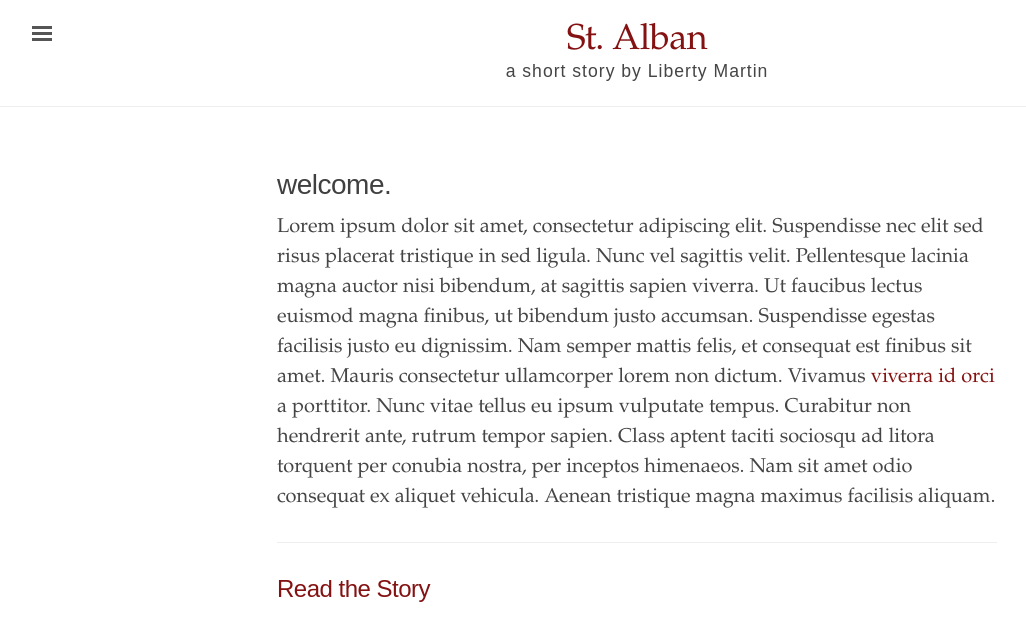
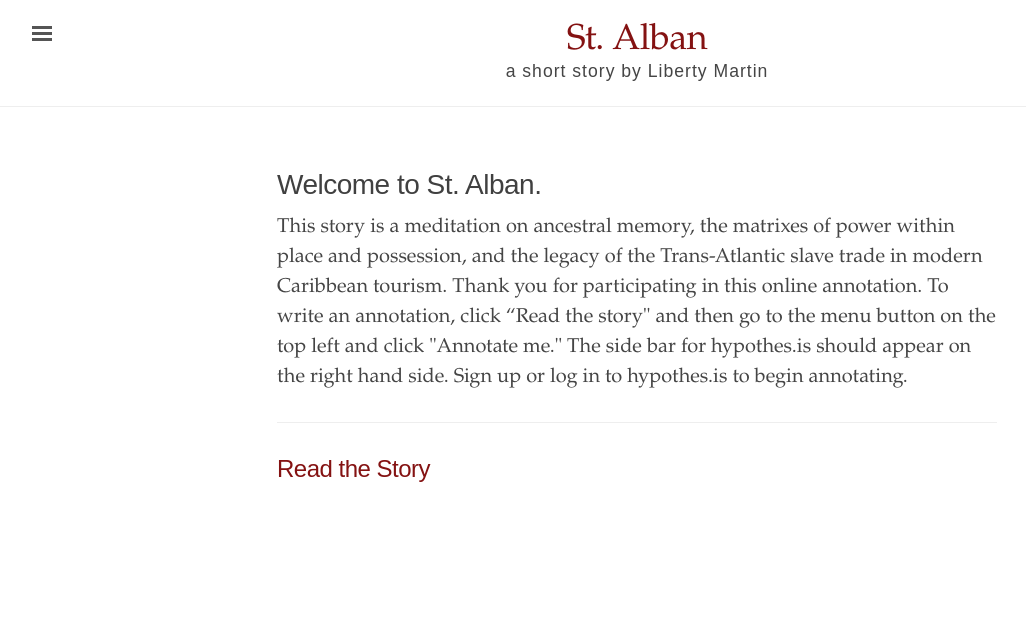
Before and after one commit to libertymartin/libertymartin.github.io, a Jekyll site: the page built from index.html, in a window 1280 px wide. Shown: the top 641 px of the page, without its empty margins (3-1029 px from the left). Built offline with Jekyll 4.4.1, drawn with Linux system fonts in a browser that asks for light colours.

Commit message:
add intro text

```diff
--- a/index.html
+++ b/index.html
@@ -3,9 +3,11 @@ layout: default
 title: "Ed."
 ---
 <div class="introduction">
-  <h1>welcome.</h1>
+  <h1>Welcome to St. Alban.</h1>
 
-<p>Lorem ipsum dolor sit amet, consectetur adipiscing elit. Suspendisse nec elit sed risus placerat tristique in sed ligula. Nunc vel sagittis velit. Pellentesque lacinia magna auctor nisi bibendum, at sagittis sapien viverra. Ut faucibus lectus euismod magna finibus, ut bibendum justo accumsan. Suspendisse egestas facilisis justo eu dignissim. Nam semper mattis felis, et consequat est finibus sit amet. Mauris consectetur ullamcorper lorem non dictum. Vivamus <a href="https://www.elotroalex.com/">viverra id orci</a> a porttitor. Nunc vitae tellus eu ipsum vulputate tempus. Curabitur non hendrerit ante, rutrum tempor sapien. Class aptent taciti sociosqu ad litora torquent per conubia nostra, per inceptos himenaeos. Nam sit amet odio consequat ex aliquet vehicula. Aenean tristique magna maximus facilisis aliquam.</p>
+<p> This story is a meditation on ancestral memory, the matrixes of power within place and possession, and the legacy of the Trans-Atlantic slave trade in modern Caribbean tourism. Thank you for participating in this online annotation.
+
+To write an annotation, click “Read the story" and then go to the menu button on the top left and click "Annotate me." The side bar for hypothes.is should appear on the right hand side. Sign up or log in to hypothes.is to begin annotating.</p>
 </div>
 
 <hr>
```
